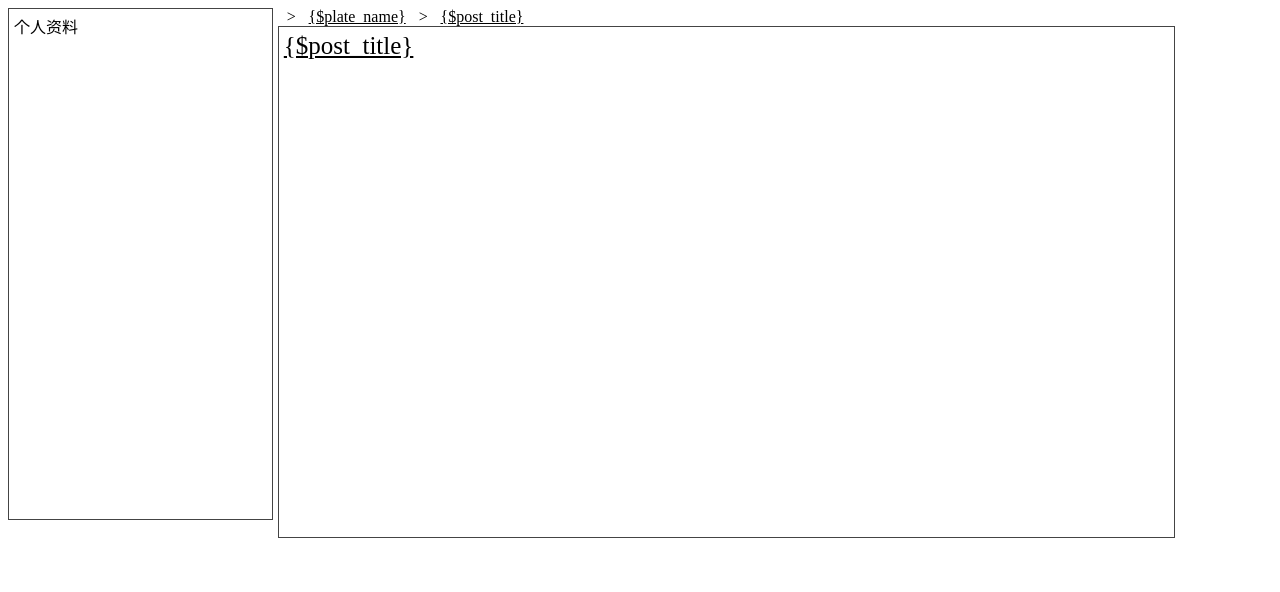
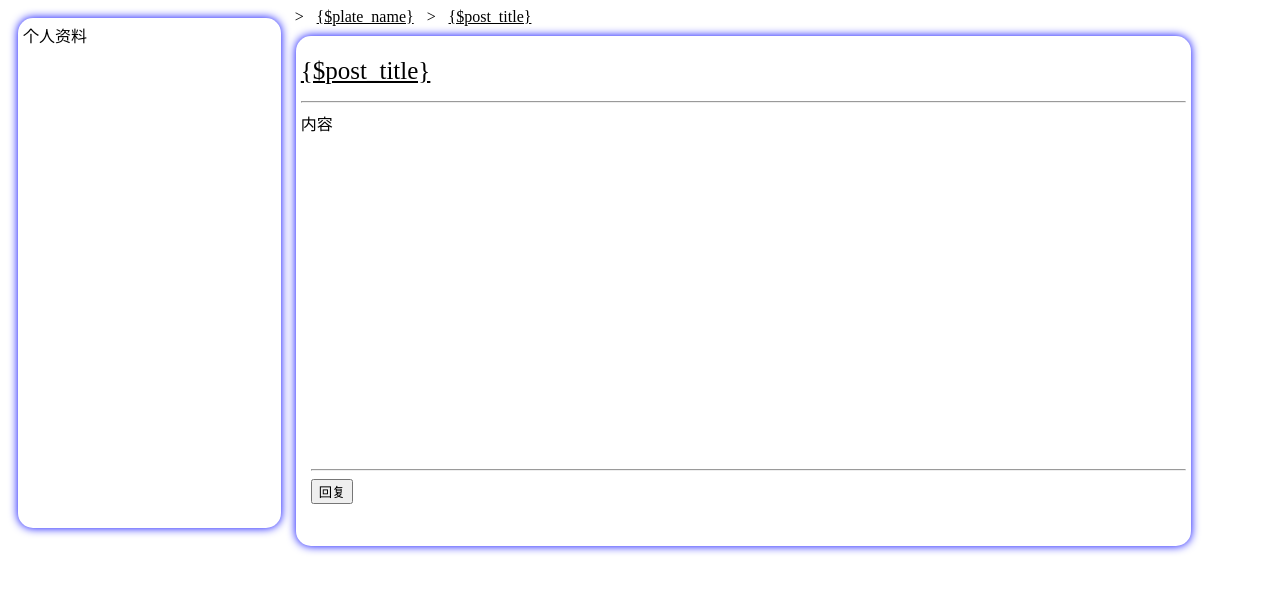
Before and after one commit to pineapplebin/BrilliantBeeS, a PHP site: page /Application/Home/View/Post/forum.html in a window 1280 px wide. Shown: the top 592 px of the page. Run offline with PHP 8.4, Linux system fonts and the light colour scheme.

Commit message:
完善发帖未登录警告及导航

```diff
--- a/Application/Home/Controller/PlateController.class.php
+++ b/Application/Home/Controller/PlateController.class.php
@@ -41,6 +41,10 @@ class PlateController extends NormalBaseController {
         $title = I('post.post_title');
         $content = I('post.post_content');
 
+        if(session('user_name')==''||session('user_id')==''){
+            flash('请先登录');
+            $this->redirect('forum?id='.$plate_id);
+        }
         if($title==''||$content==''){
             flash('主题和内容不能为空');
             $this->redirect('forum?id='.$plate_id);
--- a/Application/Home/View/Plate/forum.html
+++ b/Application/Home/View/Plate/forum.html
@@ -30,7 +30,7 @@
 	<div class="plate_sub_name">子板块名</div>
 
 	<div class="plate_page">
-	<a class="btn btn-default" href="{:U('Post/index?id='.$id)}" role="button" style="box-shadow: 0px 0px 10px 6px black">发帖</a>
+	<a class="btn btn-default" href="{:U('Post/index?id='.$id.'&plate_name='.$plate_name)}" role="button" style="box-shadow: 0px 0px 5px red">发帖</a>
 	</div>
 	<div class="plate_view">
 		<foreach name="result" item="arr">
@@ -46,7 +46,7 @@
 		</foreach>
 	</div>
 	<div class="plate_page">
-	<a class="btn btn-default" style="box-shadow: 0px 0px 10px 6px black;margin-top:5px" href="{:U('Post/index?id='.$id)}" role="button">发帖</a>
+	<a class="btn btn-default" style="box-shadow: 0px 0px 5px red;margin-top:5px" href="{:U('Post/index?id='.$id.'&plate_name='.$plate_name)}" role="button">发帖</a>
 	</div>
 	<div class="plate_post">
 		<div style="background-color:#EBF2F8;border:2px solid #EBF2F8">
--- a/Application/Home/View/Post/forum.html
+++ b/Application/Home/View/Post/forum.html
@@ -12,6 +12,16 @@
 	<!-- 主贴内容 -->
 	<div class="post_author">个人资料</div>
 	<div class="post_content">
-		<a href="{:U('forum?id='.$post_id.'&plate_id='.$plate_id.'&plate_name='.$plate_name)}" style="color:black;font-size:25px">{$post_title}</a>
+	<p><a href="{:U('forum?id='.$post_id.'&plate_id='.$plate_id.'&plate_name='.$plate_name)}" style="color:black;font-size:25px">{$post_title}</a></p>
+	<hr />
+	<div style="height:350px">内容
+
 	</div>
+
+	<div style="margin-left:10px">
+	<hr/>
+		<button>回复</button>
+	</div>
+	</div>
+
 </block>
--- a/Application/Home/View/Post/index.html
+++ b/Application/Home/View/Post/index.html
@@ -12,6 +12,10 @@
 		else return true;
 	}
 	</script>
+</block>
+<block name="l-bar">
+	<em>&nbsp > &nbsp</em>
+	<a href="{:U('Plate/forum?id='.$plate_id)}" style="color:black">{$plate_name}</a>
 </block>
 <block name="content">
 	<div style="background-color:#DDE5F2;margin-top:10%;margin-left:10%;border-radius:10px;border:2px solid #333;width:60%;height:500px">
--- a/Public/css/forum.post.css
+++ b/Public/css/forum.post.css
@@ -2,8 +2,12 @@
 	width: 20%;
 	height: 500px;
 	background-color: #fff;
+	box-shadow: 0px 0px 10px blue;
+	border-radius: 15px;
+	margin: 10px;
+	padding: 10px;
 	margin-right: 5px;
-	border:1px solid #444;
+	border:0px;
 	float: left;
 	padding: 5px;
 }
@@ -12,8 +16,12 @@
 	width: 	70%;
 	height: 500px;
 	background-color: #fff;
+	box-shadow: 0px 0px 10px blue;
+	border-radius: 15px;
+	margin: 10px;
+	padding: 10px;
 	margin-right: 5px;
-	border:1px solid #444;
+	border:0px;
 	float: left;
 	padding: 5px;
 }
```
Also changed, not shown: Application/Home/Controller/PostController.class.php (+8 -1 lines), Public/css/forum.plate.css (+21 -4 lines).
